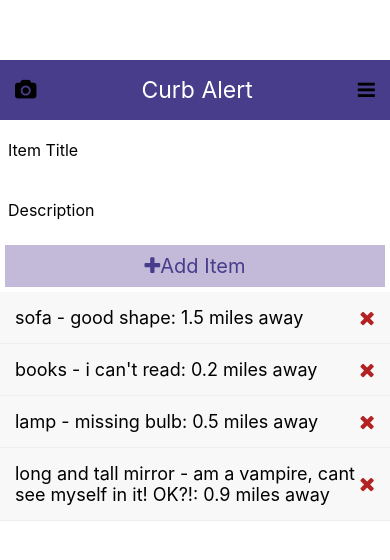
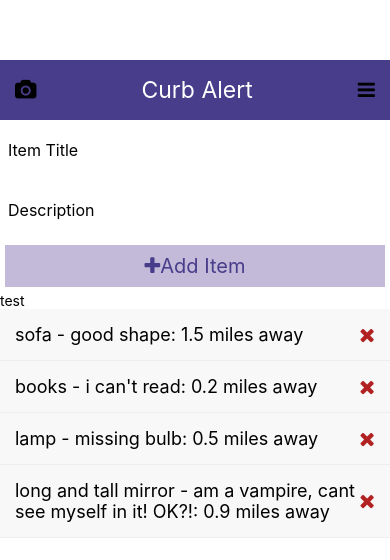
Before and after one commit to ETS-ReactNative5/CurbAlert, a React Native app: screen / in a window 390 px wide. Shown: the top 560 px of the page. Built offline with nearby package versions, Linux system fonts and the light colour scheme.

Commit message:
WIP: display item full details

```diff
--- a/components/ItemControl.js
+++ b/components/ItemControl.js
@@ -10,8 +10,43 @@ const ItemControl = () => {
     {id: uuid(), text: 'sofa', distance: 1.5, description: 'good shape'},
     {id: uuid(), text: 'books', distance: 0.2, description: "i can't read"},
     {id: uuid(), text: 'lamp', distance: 0.5, description: 'missing bulb'},
-    {id: uuid(), text: 'long and tall mirror', distance: 0.9, description: 'am a vampire, cant see myself in it! OK?!'},
+    {
+      id: uuid(),
+      text: 'long and tall mirror',
+      distance: 0.9,
+      description: 'am a vampire, cant see myself in it! OK?!',
+    },
   ]);
+
+  const [selectedItem, setSelectedItem] = useState({text: 'test'});
+
+  const handleSelectingItem = id => {
+    const changeSelectedItem = items.filter(item => item.id === id)[0];
+    console.log(changeSelectedItem);
+    setSelectedItem({changeSelectedItem});
+  };
+
+  // NOT SURE HOW TO SET THIS UP TO SAVE ID IN CURRENT STATE??
+  // const handleItemPress = (id) => {
+  //   setState({
+  //     currentItemInDetail: id,
+  //   });
+  // };
+
+  // handleChangingSelectedTicket = (id) => {
+  //   // const selectedTicket = this.props.mainTicketList[id];
+  //   this.props.firestore
+  //     .get({ collection: "tickets", doc: id })
+  //     .then((ticket) => {
+  //       const firestoreTicket = {
+  //         names: ticket.get("names"),
+  //         location: ticket.get("location"),
+  //         issue: ticket.get("issue"),
+  //         id: ticket.id,
+  //       };
+  //       this.setState({ selectedTicket: firestoreTicket });
+  //     });
+  // };
 
   const calculateDistance = () => {
     return (Math.random() * 3).toFixed(1);
@@ -29,23 +64,18 @@ const ItemControl = () => {
     });
   };
 
-  // NOT SURE HOW TO SET THIS UP TO SAVE ID IN CURRENT STATE??
-  const handleItemPress = (id) => {
-    setState({
-      currentItemInDetail: id,
-    });
-  };
-
   return (
     <View style={styles.list}>
       <AddItem addItem={addItem} calculateDistance={calculateDistance} />
+      <Text>{selectedItem.text}</Text>
       <FlatList
         data={items}
         renderItem={({item}) => (
           <ListItem
             item={item}
             deleteItem={deleteItem}
-            itemPress={handleItemPress}
+            handleSelectingItem={handleSelectingItem}
+            // itemPress={handleItemPress}
           />
         )}
       />
--- a/components/ListItem.js
+++ b/components/ListItem.js
@@ -3,13 +3,14 @@ import React from 'react';
 import Icon from 'react-native-vector-icons/dist/FontAwesome';
 import PropTypes from 'prop-types';
 
-const ListItem = ({item, deleteItem, pressItem, id}) => {
-  const handleItemPress = () => {
-    pressItem(id);
-  };
+const ListItem = ({item, deleteItem, pressItem, id, handleSelectingItem}) => {
+  // const handleItemPress = () => {
+  //   pressItem(id);
+  // };
   return (
-        <TouchableOpacity style={styles.listItem}>
-    <View style={styles.listItemView}>
+    <TouchableOpacity style={styles.listItem}
+    onPress={() => handleSelectingItem(item.id)}>
+      <View style={styles.listItemView}>
         <Text style={styles.listItemText}>
           {item.text} - {item.description}: {item.distance} miles away
         </Text>
@@ -27,6 +28,7 @@ const ListItem = ({item, deleteItem, pressItem, id}) => {
 ListItem.propTypes = {
   item: PropTypes.object,
   deleteItem: PropTypes.func,
+  handleSelectingItem: PropTypes.func,
 };
 
 export default ListItem;
```
Also changed, not shown: 1 other file (tests, documents, lock files or other folders).
